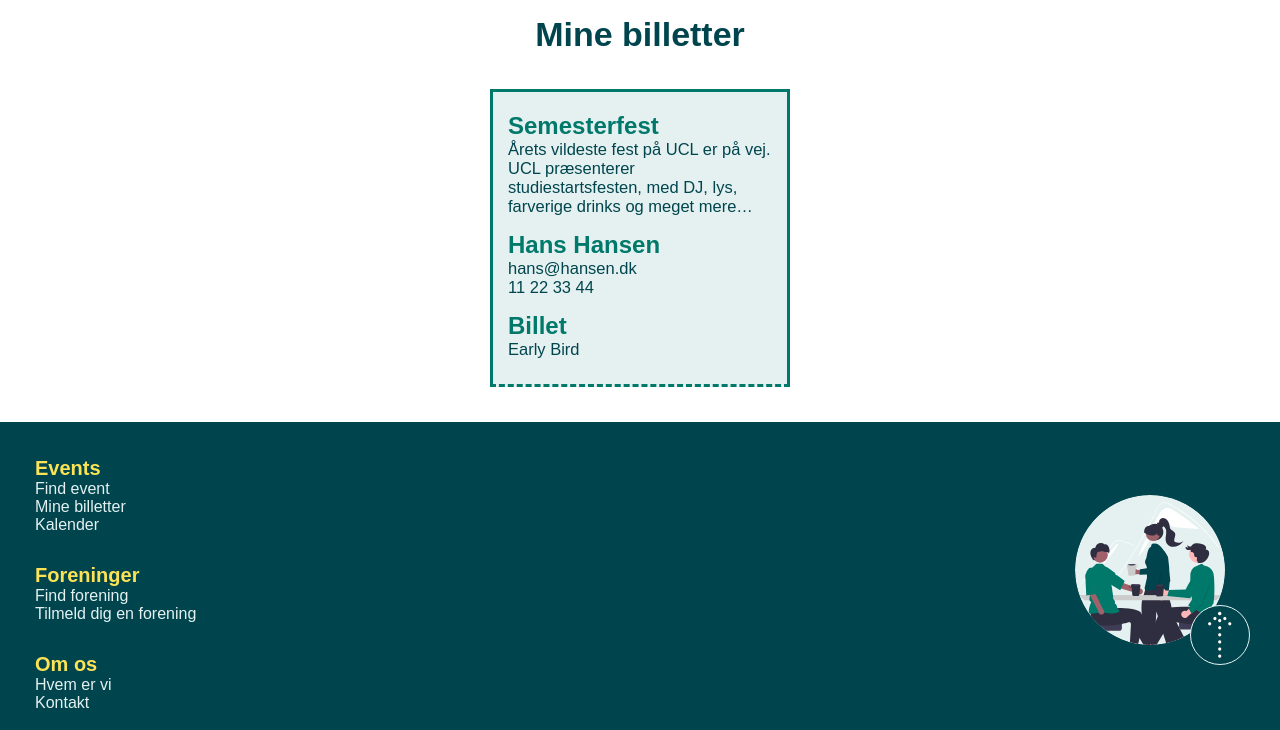
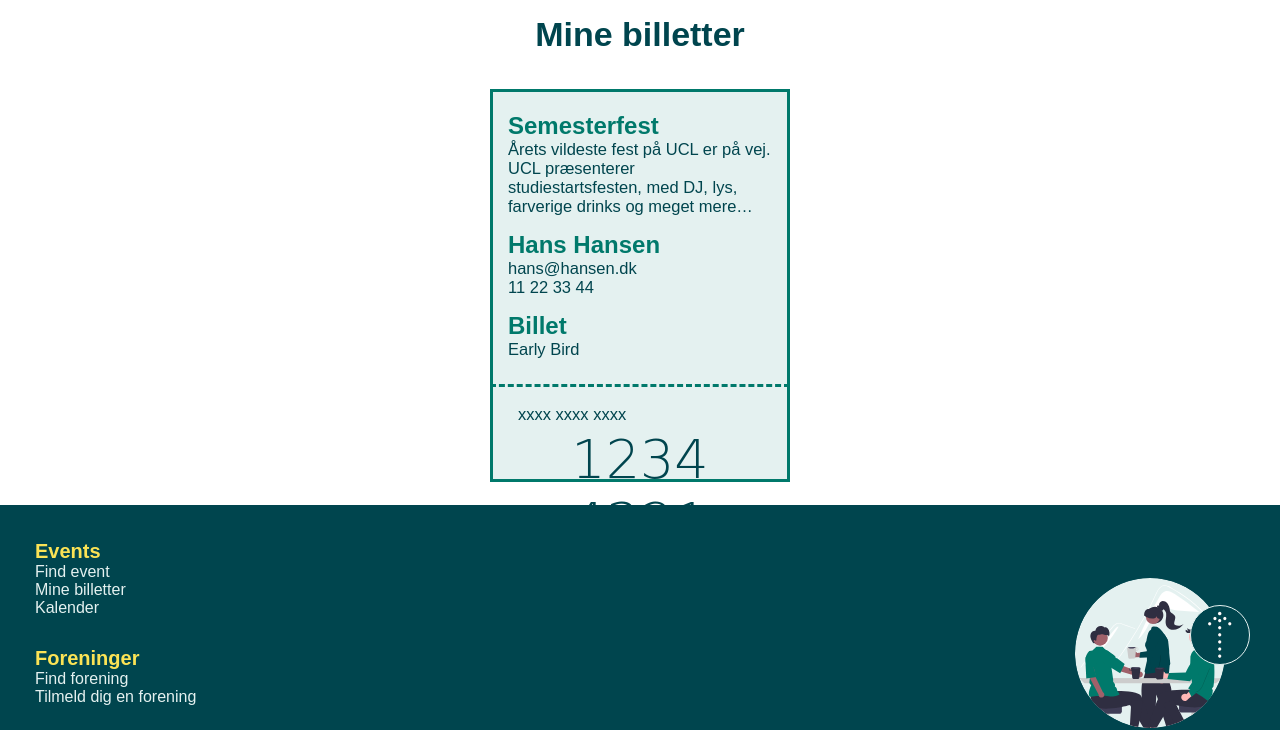
Before and after one commit to FrederikkeEbbe/projekt-4, a plain HTML site: page billetter.html in a window 1280 px wide. Shown: the part 105-835 px from the top of the page. Drawn offline with Linux system fonts and the light colour scheme; a web font is replaced by a local one.

Commit message:
Nu det fixet

```diff
--- a/billet.js
+++ b/billet.js
@@ -1,6 +1,6 @@
 var id = null;
-function myMove() {
-  var elem = document.getElementById("myAnimation");
+function flyv() {
+  var elem = document.getElementById("animationbillet");
   var pos = -35;
   clearInterval(id);
   id = setInterval(frame, 5);
--- a/billetter.html
+++ b/billetter.html
@@ -55,12 +55,12 @@
       </div>
     </div>
   </section>
-<!--    <div id ="myAnimation" class="ordrenummerContainer">
+<div id ="animationbillet" class="ordrenummerContainer">
       <p class="stregkodeNr">xxxx xxxx xxxx</p>
       <p class="stregkode">1234 4321 1233</p>
     </div>
-  <button onclick="myMove()"></button>
-    <br> -->
+  <button1 onclick="flyv()"></button1>
+    <br>
 
     <footer id="billetfooter">
         <div class="foot-flex">
--- a/styles.css
+++ b/styles.css
@@ -472,8 +472,8 @@ text-align: center
   background-color: #F1C9CD;
 }
 
-/*
-#myAnimation {
+
+#animationbillet {
   position: relative;
   z-index: -1;
   width: 300px;
@@ -491,7 +491,7 @@ text-align: center
   z-index: 5;
 }
 
-button {
+button1 {
   background: none;
   border: none;
   width: 300px;
@@ -500,7 +500,7 @@ button {
   margin-top: -135px;
   margin-left: 45px;
 }
-/*
+
 /* Jasmin slut */
 
 
```
